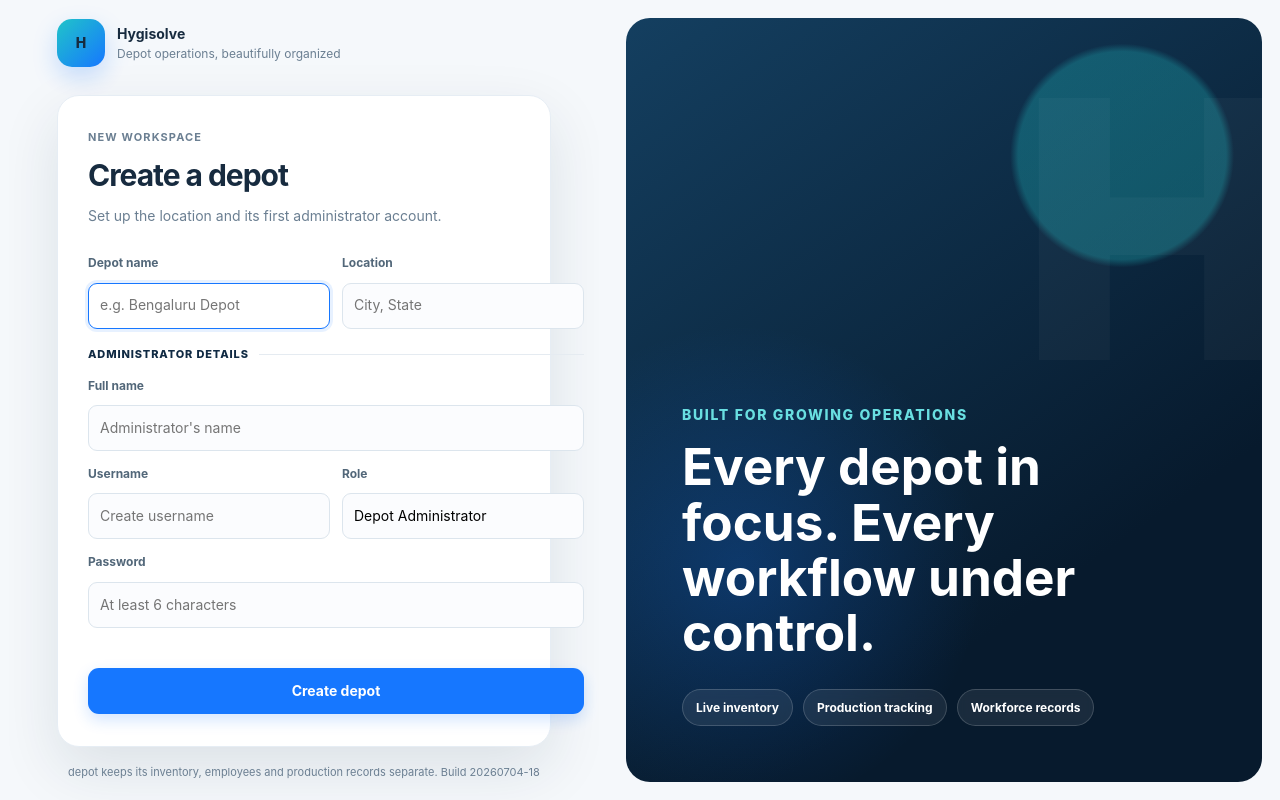
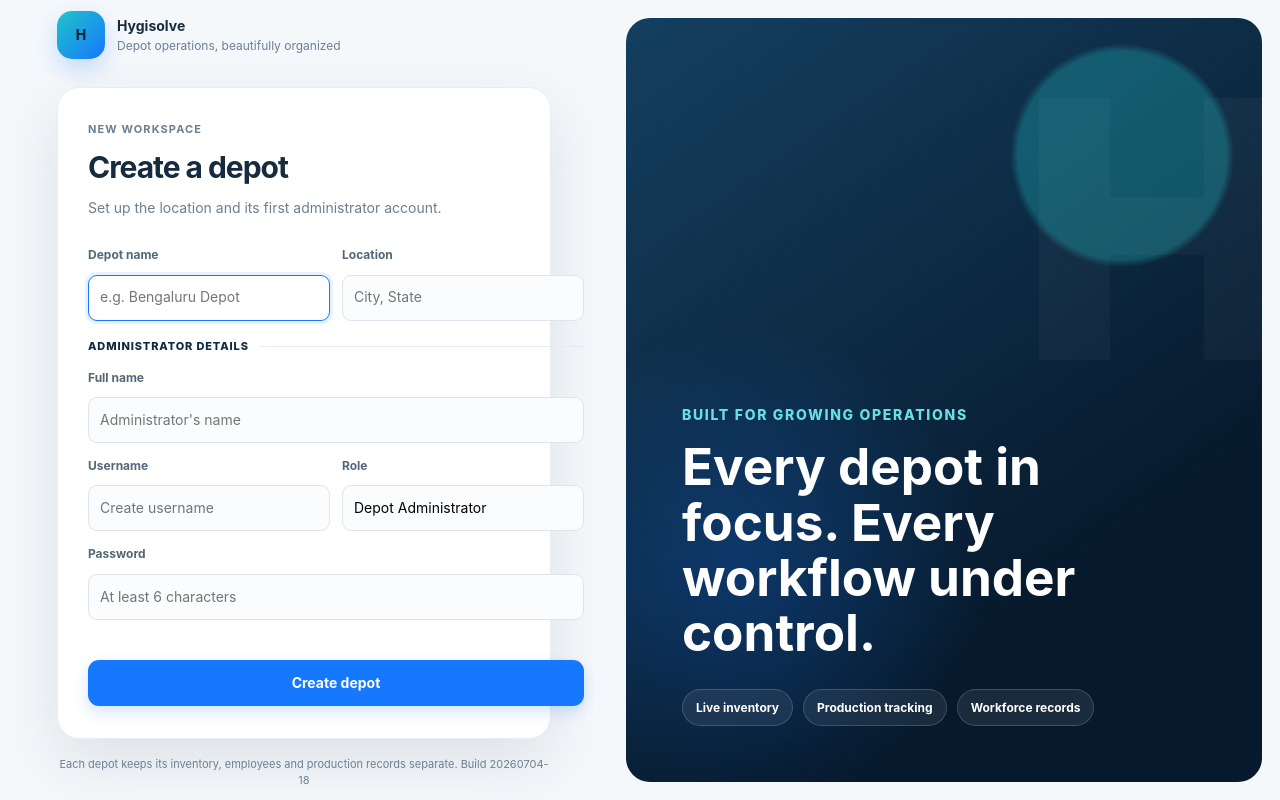
Before and after one commit to hygisolve/Hygisolve-Webapp, a plain HTML site: page index.html in a window 1280 px wide. Drawn offline with Linux system fonts and the light colour scheme.

Commit message:
Test Back

```diff
--- a/index.html
+++ b/index.html
@@ -73,7 +73,7 @@
           </form>
         </div>
       </div>
-      <p class="auth-footnote">depot keeps its inventory, employees and production records separate. Build 20260704-18</p>
+      <p class="auth-footnote">Each depot keeps its inventory, employees and production records separate. Build 20260704-18</p>
     </div>
     <div class="login-art"><div><span>Built for growing operations</span><h2>Every depot in focus. Every workflow under control.</h2><div class="login-points"><b>Live inventory</b><b>Production tracking</b><b>Workforce records</b></div></div></div>
   </section>
```
